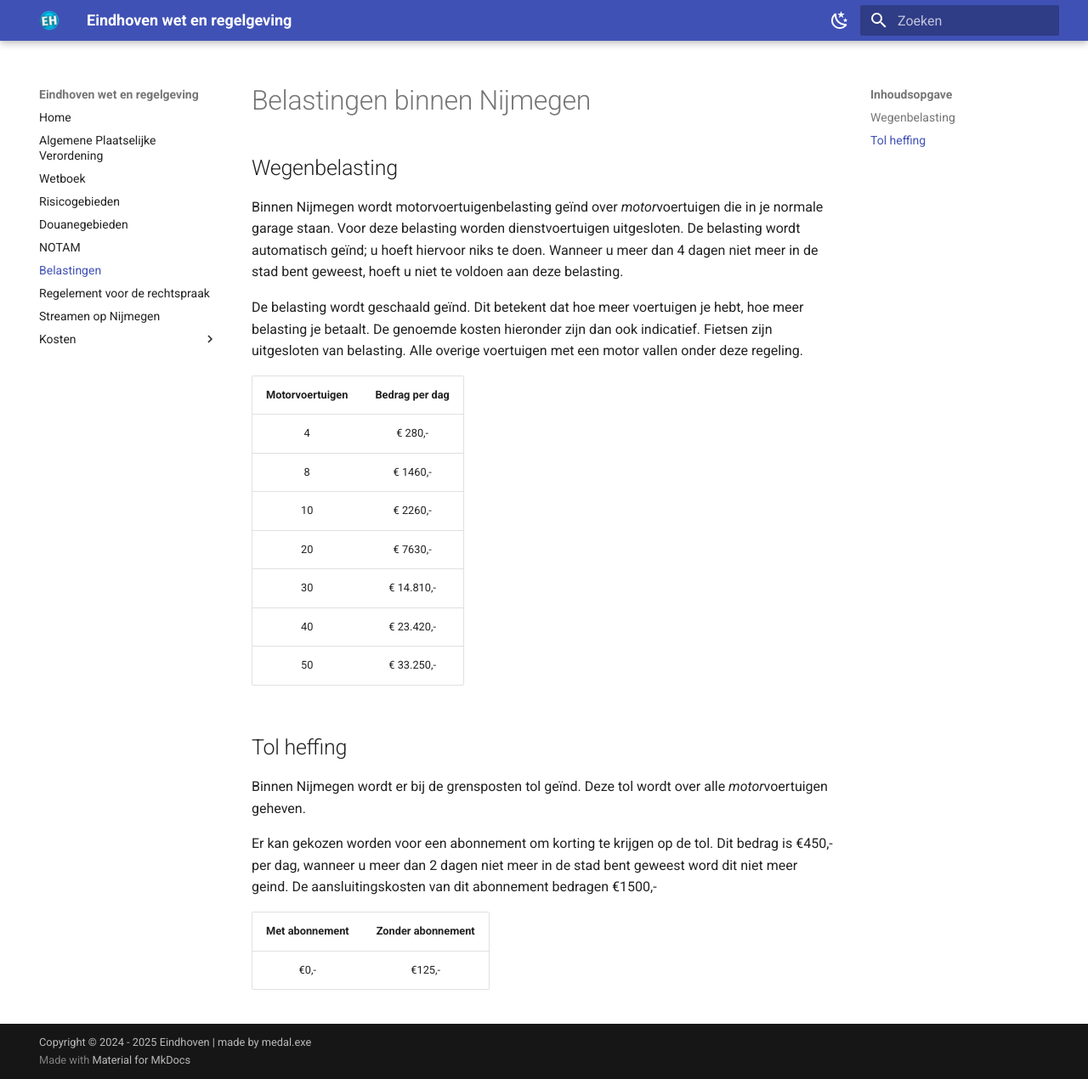
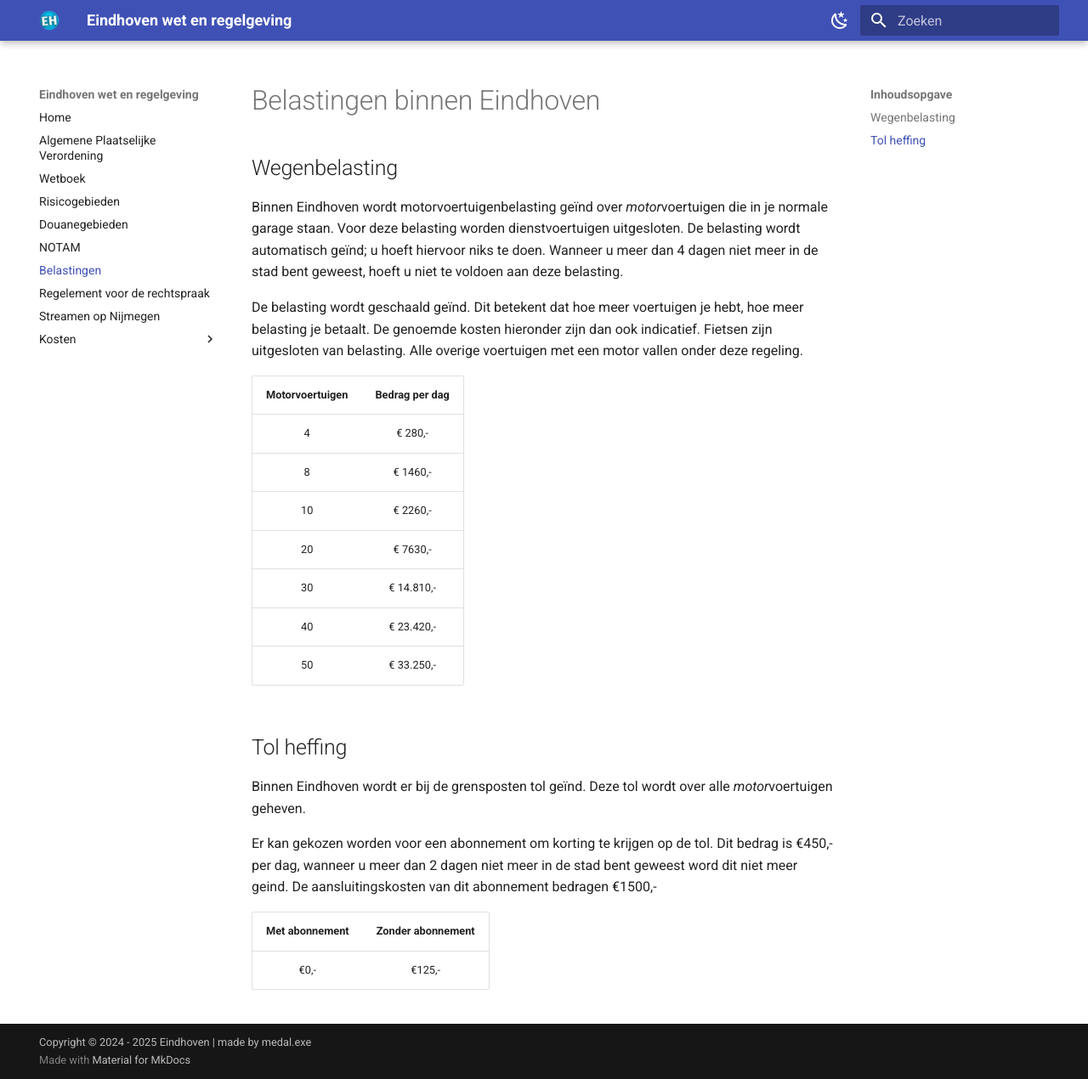
Before and after one commit to MysticyDev/EHAPV, an MkDocs documentation site: the page built from docs/belastingen.md, in a window 1280 px wide and 1270 px high. Shown: the whole window at 85% size. Built offline with MkDocs 1.6.1 and Material for MkDocs 9.7.7, drawn with Linux system fonts in a browser that asks for light colours; comment, search, counter and statistics services are not loaded.

Commit message:
Update belastingen.md

```diff
--- a/docs/belastingen.md
+++ b/docs/belastingen.md
@@ -1,8 +1,8 @@
-# Belastingen binnen Nijmegen
+# Belastingen binnen Eindhoven
 
 ## Wegenbelasting
 
-Binnen Nijmegen wordt motorvoertuigenbelasting geïnd over *motor*voertuigen die in je normale garage staan. Voor deze belasting worden dienstvoertuigen uitgesloten. De belasting wordt automatisch geïnd; u hoeft hiervoor niks te doen. Wanneer u meer dan 4 dagen niet meer in de stad bent geweest, hoeft u niet te voldoen aan deze belasting.
+Binnen Eindhoven wordt motorvoertuigenbelasting geïnd over *motor*voertuigen die in je normale garage staan. Voor deze belasting worden dienstvoertuigen uitgesloten. De belasting wordt automatisch geïnd; u hoeft hiervoor niks te doen. Wanneer u meer dan 4 dagen niet meer in de stad bent geweest, hoeft u niet te voldoen aan deze belasting.
 
 De belasting wordt geschaald geïnd. Dit betekent dat hoe meer voertuigen je hebt, hoe meer belasting je betaalt. De genoemde kosten hieronder zijn dan ook indicatief.
 Fietsen zijn uitgesloten van belasting. Alle overige voertuigen met een motor vallen onder deze regeling.
@@ -19,7 +19,7 @@
 
 ## Tol heffing
 
-Binnen Nijmegen wordt er bij de grensposten tol geïnd. Deze tol wordt over alle *motor*voertuigen geheven.
+Binnen Eindhoven wordt er bij de grensposten tol geïnd. Deze tol wordt over alle *motor*voertuigen geheven.
 
 Er kan gekozen worden voor een abonnement om korting te krijgen op de tol. Dit bedrag is €450,- per dag, wanneer u meer dan 2 dagen niet meer in de stad bent geweest word dit niet meer geind. De aansluitingskosten van dit abonnement bedragen €1500,-
 
```
